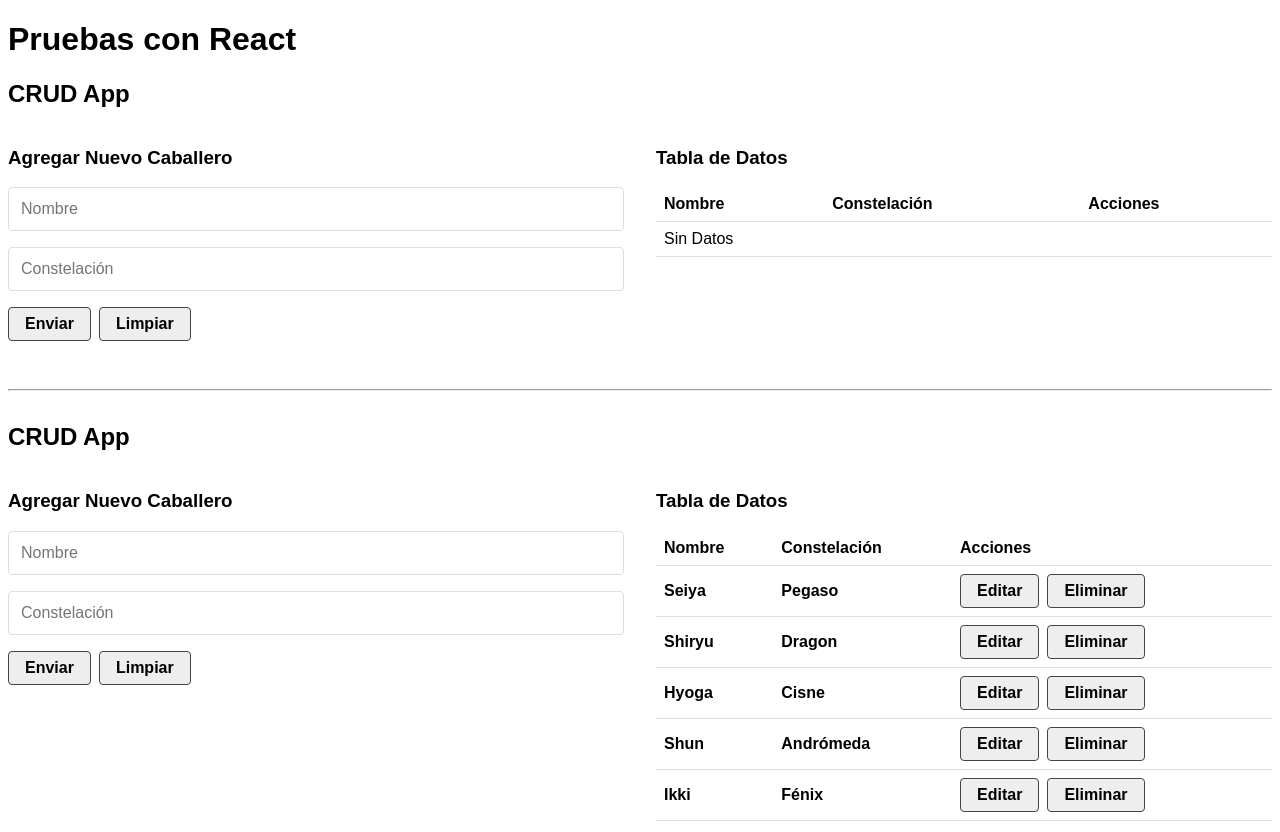
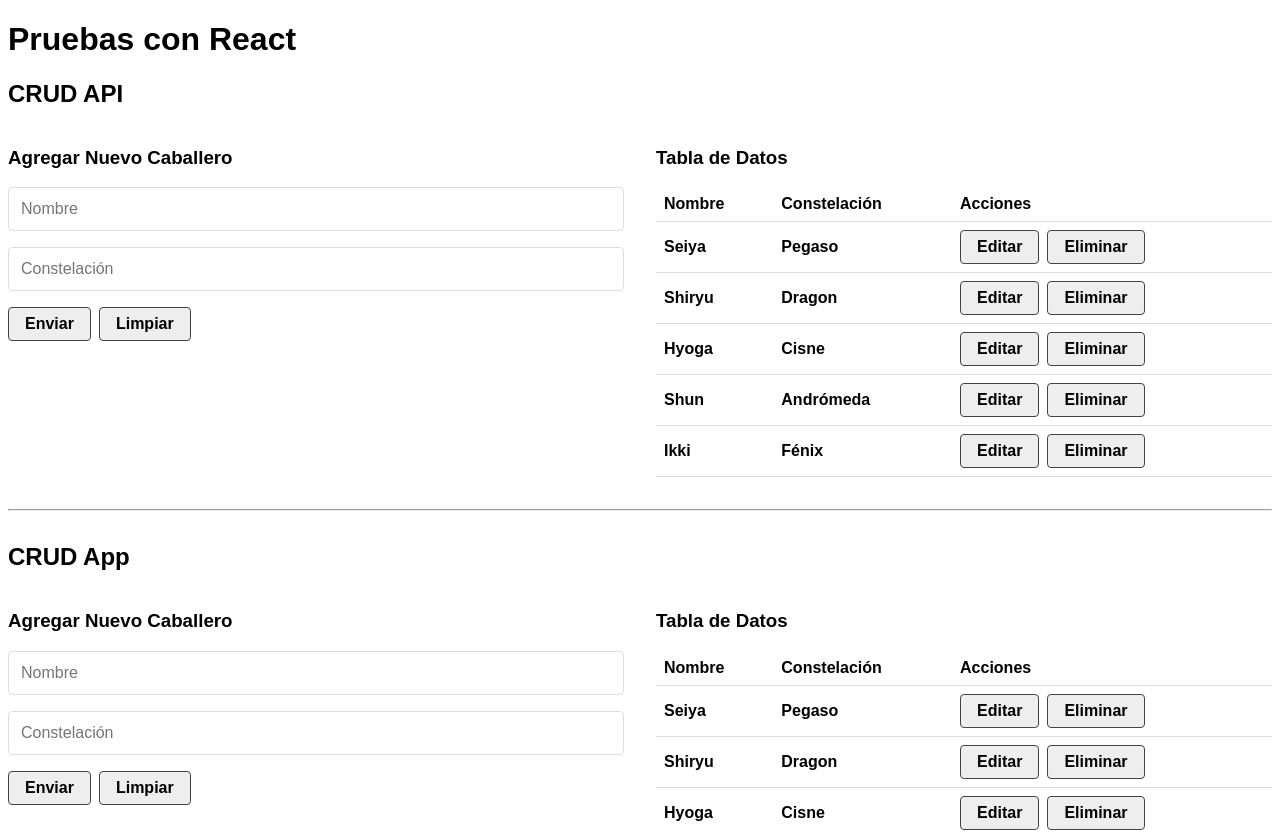
Before and after one commit to JIVitian/PruebaCrudReact, a React (Create React App) app: page / in a window 1280 px wide. Shown: the top 832 px of the page. Built offline with nearby package versions, Linux system fonts and the light colour scheme; data requests are answered from the project's data file.

Commit message:
Mostrando los datos de la api en la tabla

```diff
--- a/src/components/CrudApi.js
+++ b/src/components/CrudApi.js
@@ -1,4 +1,5 @@
-import React, { useState } from "react";
+import React, { useState, useEffect } from "react";
+import { helpHttp } from "../helpers/helpHttp";
 import CrudForm from "./CrudForm";
 import CrudTable from "./CrudTable";
 
@@ -6,6 +7,15 @@ export default function CrudApi() {
   const [db, setDb] = useState([]);
   const [dataToEdit, setDataToEdit] = useState(null);
 
+  const api = helpHttp();
+  let url = "http://localhost:5000/santos";
+
+  useEffect(() => {
+    api.get(url).then((res) => {
+      console.log(res);
+      setDb(!res.err ? res : null);
+    });
+  }, []);
   // Crea un nuevo registro en la "Base de datos"
   const createData = (data) => {
     data.id = Date.now();
@@ -32,7 +42,7 @@ export default function CrudApi() {
 
   return (
     <div>
-      <h2>CRUD App</h2>
+      <h2>CRUD API</h2>
       <article className="grid-1-2">
         <CrudForm
           createData={createData}
--- a/src/helpers/helpHttp.js
+++ b/src/helpers/helpHttp.js
@@ -9,7 +9,7 @@ export const helpHttp = () => {
     const controller = new AbortController();
     options.signal = controller.signal;
 
-    options.method ??= "GET";
+    options.method = options.method || "GET";
     options.headers = options.headers
       ? { ...defaultHeader, ...options.headers }
       : defaultHeader;
@@ -25,15 +25,15 @@ export const helpHttp = () => {
     setTimeout(() => controller.abort, 3000);
 
     return fetch(endpoint, options)
-      .then((res) => {
+      .then((res) =>
         res.ok
           ? res.json()
           : Promise.reject({
               err: true,
               status: res.status || "00",
               satusText: res.satusText || "Ocurrió un error",
-            });
-      })
+            })
+      )
       .catch((err) => err);
   };
 
```
Also changed, not shown: 1 other file (tests, documents, lock files or other folders).
